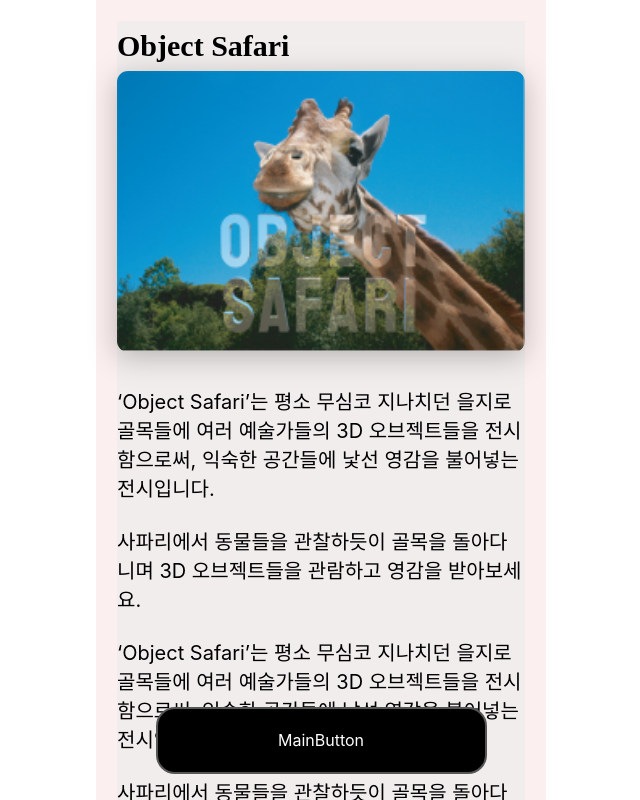
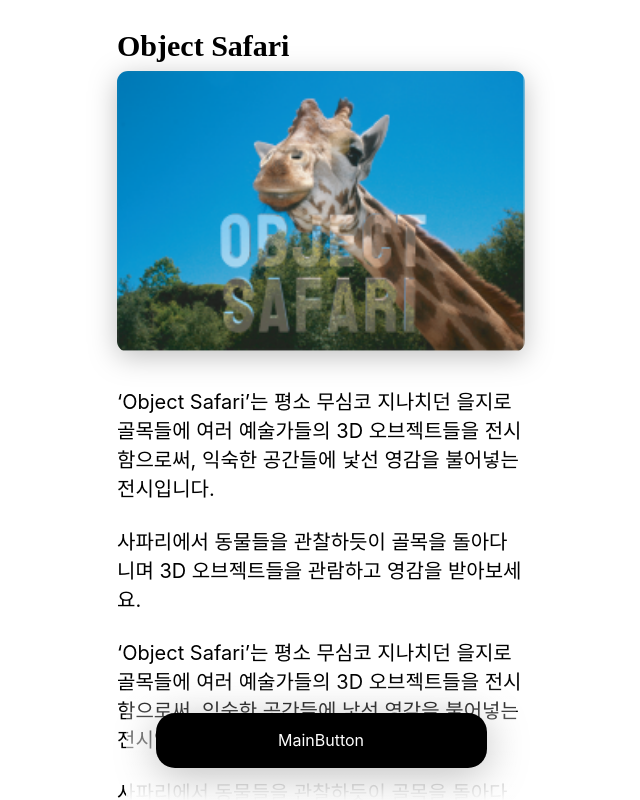
Before and after one commit to youseop/unknownocean_web, a React (Create React App) app: page / in a window 1280 px wide. Shown: the top 800 px of the page, without its empty margins (319-959 px from the left). Built offline with nearby package versions, Linux system fonts and the light colour scheme; no server answers; a web font is replaced by a local one.

Commit message:
edit css

```diff
--- a/src/components/MainButton.tsx
+++ b/src/components/MainButton.tsx
@@ -7,6 +7,7 @@ interface MainButtonProps {
 function MainButton({ onClickMainBtn }: MainButtonProps) {
   return (
     <div className="main-button-wrapper">
+      <div className="button-background" />
       <div className="main-button" onClick={onClickMainBtn}>
         MainButton
       </div>
--- a/src/components/MainContents.tsx
+++ b/src/components/MainContents.tsx
@@ -12,6 +12,7 @@ interface MainContentsProps {
 function MainContents({ pageNum, moveToSpecificPage }: MainContentsProps) {
   return (
     <div className="main-contents">
+      {/* {pageNum === 1 ? <FirstPage /> : <SecondPage />} */}
       {pageNum === 0 ? <FirstPage /> : <SecondPage />}
     </div>
   );
--- a/src/components/Modal.tsx
+++ b/src/components/Modal.tsx
@@ -27,7 +27,7 @@ function Modal({ isModalVisible, toggleModal }: ModalProps) {
       >
         <div className="contents"></div>
         <div className="install-button" onClick={onClickInstallBtn}>
-          앱 설치하기
+          전시 관람하기
         </div>
       </div>
     </div>
--- a/src/components/SecondPage.tsx
+++ b/src/components/SecondPage.tsx
@@ -1,14 +1,25 @@
 import queryString from "query-string";
 import "../css/SecondPage.scss";
 import Header from "./Header";
+const artist1 = require("../img/artist-1.png");
 
 function SecondPage() {
-  const artistCode = queryString.parse(window.location.search).code;
+  const artistCode =
+    Number(queryString.parse(window.location.search).code) ?? 1;
+  const contentsOfArtist: { text: string; src: string }[] = [
+    {
+      text: "〈MANNA〉는 ‘이것이 무엇이냐’를 뜻하는 히브리어로, 관람자는 첫 번째 가상 공간에서 의문을 자아내는 알 수 없고 기이한 조각들을 만나게 됩니다.\n\n현실과 디지털 환경의 중간지대인 ’화면’이라는 차원에서, 관람자는 부유하는 조각들의 외형과 색상을 감상할 수 있습니다. 형태를 명확하게 특정할 수 없는 이미지들을 통해 ‘이것이 무엇인지’ 스스로 답을 내려볼 수 있습니다.\n\n해당 가상 공간에서 총 22점의 조각들이 전시되며, 이는 서리얼 하이웨이가 지난 8월 공개했던 시리즈 8집 《MANNA》의 작품 16점과 신작 6점을 더한 것입니다.",
+      src: artist1,
+    },
+  ];
   console.log("artistCode: ", artistCode);
 
+  const contentOfArtist = contentsOfArtist[artistCode - 1];
   return (
     <div className="page">
       <Header text="SURREAL HIGHWAY" />
+      <img className="img" src={contentOfArtist.src} alt="error" />
+      <div className="text">{contentOfArtist.text}</div>
     </div>
   );
 }
--- a/src/css/App.scss
+++ b/src/css/App.scss
@@ -2,7 +2,6 @@
   width: 100vw;
   min-width: 350px;
   max-width: 450px;
-  background-color: rgb(252, 239, 239);
 
   display: flex;
   flex-direction: column;
--- a/src/css/MainButton.scss
+++ b/src/css/MainButton.scss
@@ -14,10 +14,10 @@
   box-sizing: border-box;
 
   min-width: 331px;
-  height: 67px;
+  height: 55px;
+  filter: drop-shadow(0px 7px 20px rgba(0, 0, 0, 0.25));
 
   background: #000000;
-  border: 2px solid #565656;
   border-radius: 19px;
 
   color: white;
@@ -26,3 +26,12 @@
   align-items: center;
   justify-content: center;
 }
+
+.button-background {
+  position: absolute;
+  width: 390px;
+  height: 122px;
+
+  // background-color: aquamarine;
+  background: linear-gradient(180deg, rgba(255, 255, 255, 0) 0%, #ffffff 100%);
+}
--- a/src/css/MainContents.scss
+++ b/src/css/MainContents.scss
@@ -7,7 +7,6 @@
   gap: 10px;
   .page {
     min-height: 480px;
-    background-color: #f2eded;
     margin-bottom: 100px;
   }
 }
--- a/src/css/Modal.scss
+++ b/src/css/Modal.scss
@@ -3,7 +3,7 @@
   bottom: 0;
   width: 100vw;
   height: 100vh;
-  background: rgba(11, 10, 32, 0.85);
+  background: rgba(0, 0, 0, 0.81);
 
   padding: 30px 31px;
   box-sizing: border-box;
@@ -18,11 +18,12 @@
 
 .modal-wrapper {
   width: 100%;
-  height: 478px;
-  background-color: #f0f0f8;
-  border-radius: 23px;
+  height: 580px;
+  background: #f0f0f8;
+  border-radius: 11px;
 
   padding: 26px 24px;
+  margin-top: 70px;
   box-sizing: border-box;
 
   display: flex;
@@ -40,13 +41,19 @@
 .install-button {
   cursor: pointer;
   color: white;
-  width: 278px;
-  height: 51px;
 
-  background: #4b4b4b;
-  border-radius: 25px;
+  width: 100%;
+  height: 55px;
+
+  background: #1a1a1e;
+  border-radius: 11px;
 
   display: flex;
   align-items: center;
   justify-content: center;
+  filter: drop-shadow(0px 7px 20px rgba(0, 0, 0, 0.25));
+
+  font-style: normal;
+  font-weight: 700;
+  font-size: 18px;
 }
```
Also changed, not shown: src/img/artist-1.png (added).
